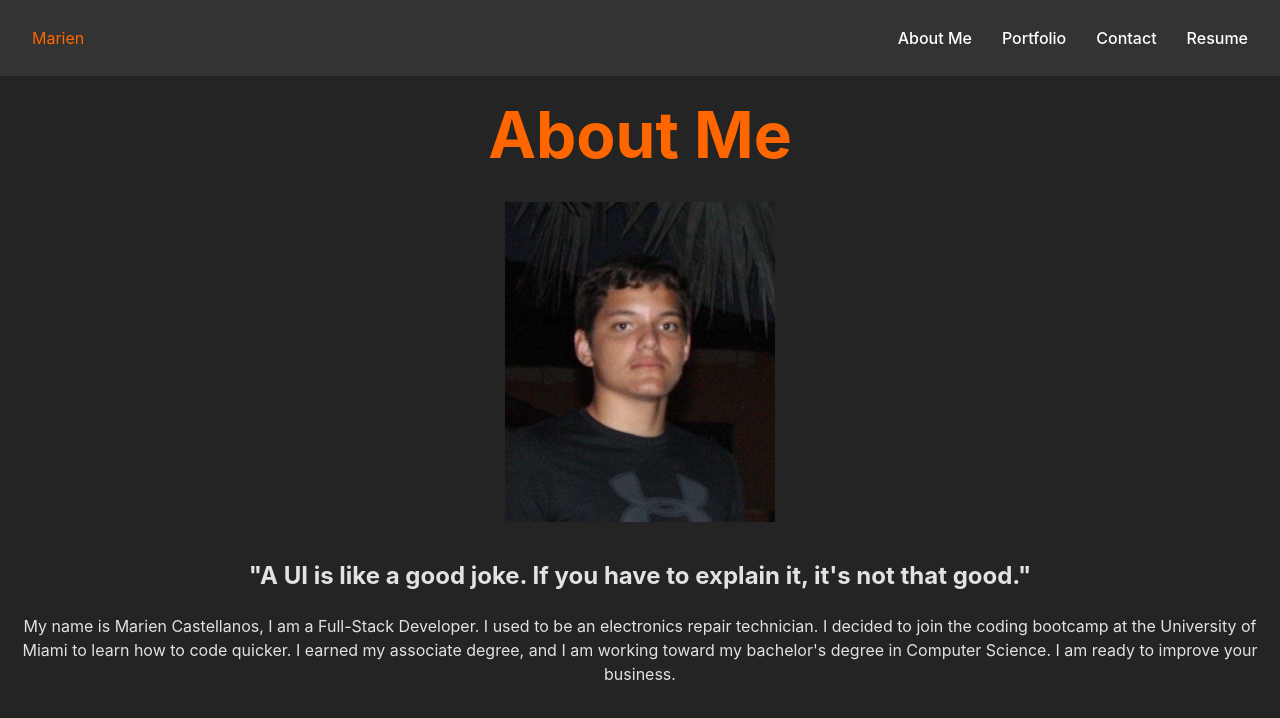
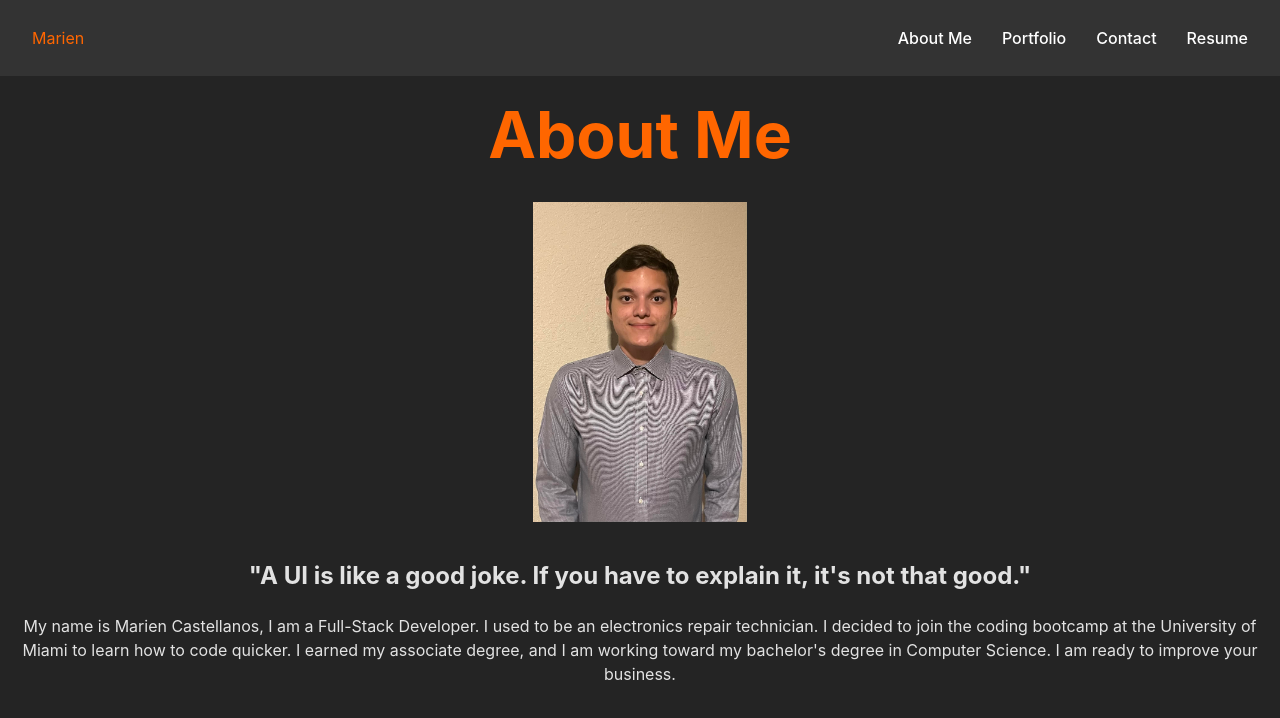
Before and after one commit to mariencito/portfolio-1, a React (Vite) app: page / in a window 1280 px wide. Shown: the top 718 px of the page. Built offline with nearby package versions, Linux system fonts and the light colour scheme.

Commit message:
changed picture, fixed animation

```diff
--- a/src/About.jsx
+++ b/src/About.jsx
@@ -26,7 +26,7 @@ function About() {
   return (
     <div className={`about ${animateAboutMe ? 'slide-up' : ''}`}>
       <h1 id="about-me">About Me</h1>
-      <img id="marien" src="marien.PNG" alt="Marien Castellanos" />
+      <img id="marien" src="marien.jpeg" alt="Marien Castellanos" />
       <div className="about-text">
         <h2>"A UI is like a good joke. If you have to explain it, it's not that good."</h2>
         <p>
--- a/src/portfolio.css
+++ b/src/portfolio.css
@@ -14,7 +14,7 @@
 }
 
 .slide-in-from-bottom.animated {
-  transform: translateY(-30%); /* Ending position, fully visible */
+  transform: translateY(-20%); /* Ending position, fully visible */
   opacity: 1; /* Ending opacity, fully opaque */
 }
 
```
Also changed, not shown: public/marien.PNG (deleted), public/marien.jpeg (added).
